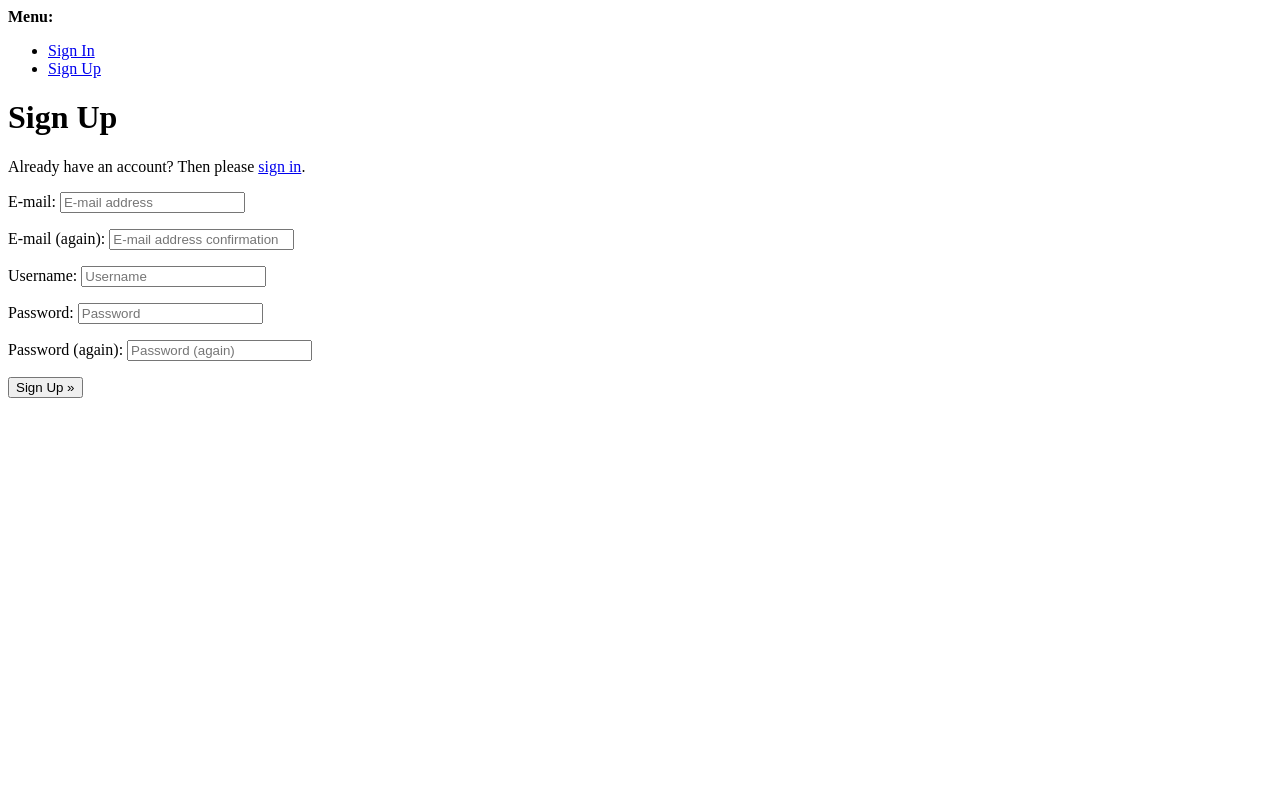
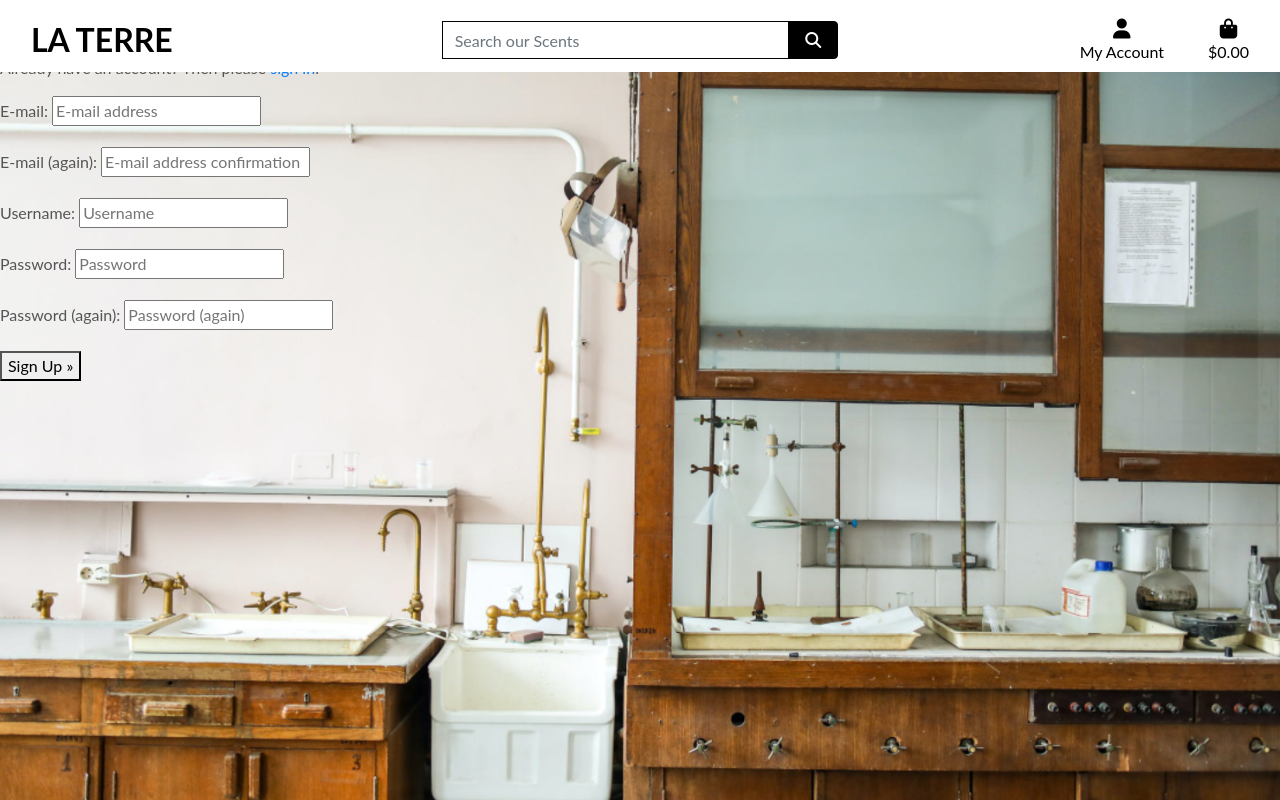
Before and after one commit to csfree87/project5, a Django app: page /accounts/signup/ in a window 1280 px wide. Run offline with Django 3.2, Linux system fonts and the light colour scheme; some libraries are stand-ins or nearby versions.

Commit message:
completed homepage header and css

```diff
--- a/laTerre/settings.py
+++ b/laTerre/settings.py
@@ -147,6 +147,10 @@
 # https://docs.djangoproject.com/en/3.2/howto/static-files/
 
 STATIC_URL = '/static/'
+STATICFILES_DIRS = (os.path.join(BASE_DIR, 'static'),)
+
+MEDIA_URL = '/media/'
+MEDIA_ROOT = os.path.join(BASE_DIR, 'media')
 
 # Default primary key field type
 # https://docs.djangoproject.com/en/3.2/ref/settings/#default-auto-field
--- a/laTerre/urls.py
+++ b/laTerre/urls.py
@@ -15,10 +15,11 @@
 """
 from django.contrib import admin
 from django.urls import path, include
+from django.conf import settings
+from django.conf.urls.static import static
 
 urlpatterns = [
     path('admin/', admin.site.urls),
     path('accounts/', include('allauth.urls')),
     path('', include('home.urls')),
-
-]
+] + static(settings.MEDIA_URL, document_root=settings.MEDIA_ROOT)
--- /dev/null
+++ b/static/css/base.css
@@ -0,0 +1,81 @@
+html {
+    height: 100%;
+}
+
+body {
+    background: url('/media/lab.png') no-repeat center center fixed;
+    background-size: cover;
+    height: calc(100vh - 164px);
+    color: #555;
+    font-family: 'Lato';
+}
+
+/* from Bulma */
+.icon {
+    align-items: center;
+    display: inline-flex;
+    justify-content: center;
+    height: 1.5rem;
+    width: 1.5rem;
+}
+
+.logo-font {
+    text-transform: uppercase;
+}
+
+.main-logo-link {
+    width: fit-content;
+}
+
+.shop-now-button {
+    background: black;
+    color: white;
+    min-width: 260px;
+}
+
+.btn-black {
+    background: black;
+    color: white;
+}
+
+.shop-now-button:hover,
+.shop-now-button:active,
+.shop-now-button:focus,
+.btn-black:hover,
+.btn-black:active,
+.btn-black:focus {
+    background: #222;
+    color: white;
+}
+
+.text-black {
+    color: #000 !important;
+}
+
+.border-black {
+    border: 1px solid black !important;
+}
+
+/* -------------------------------- Media Queries */
+
+/* Slightly larger container on xl screens */
+@media (min-width: 1200px) {
+  .container {
+    max-width: 80%;
+  }
+}
+
+/* fixed top navbar only on medium and up */
+@media (min-width: 992px) {
+    .fixed-top-desktop-only {
+        position: fixed;
+        top: 0;
+        right: 0;
+        left: 0;
+        z-index: 1030;
+    }
+
+    .header-container {
+        padding-top: 164px;
+    }
+}
--- a/base.html
+++ b/templates/base.html
@@ -15,8 +15,11 @@
   {% endblock %}
 
   {% block corecss %}
-  <link rel="stylesheet" href="https://cdn.jsdelivr.net/npm/bootstrap@4.6.1/dist/css/bootstrap.min.css"
-    integrity="sha384-zCbKRCUGaJDkqS1kPbPd7TveP5iyJE0EjAuZQTgFLD2ylzuqKfdKlfG/eSrtxUkn" crossorigin="anonymous">
+  <link rel="stylesheet" href="https://cdn.jsdelivr.net/npm/bootstrap@4.6.1/dist/css/bootstrap.min.css" integrity="sha384-zCbKRCUGaJDkqS1kPbPd7TveP5iyJE0EjAuZQTgFLD2ylzuqKfdKlfG/eSrtxUkn" crossorigin="anonymous">
+  <link rel="preconnect" href="https://fonts.googleapis.com">
+  <link rel="preconnect" href="https://fonts.gstatic.com" crossorigin>
+  <link href="https://fonts.googleapis.com/css2?family=Indie+Flower&display=swap" rel="stylesheet">
+  <link rel="stylesheet" href="{% static 'css/base.css' %}">
   {% endblock %}
 
   {% block extra_css %}
@@ -24,23 +27,21 @@
 
 
   {% block corejs %}
-  <script src="https://cdn.jsdelivr.net/npm/jquery@3.5.1/dist/jquery.min.js"
-    integrity="sha256-9/aliU8dGd2tb6OSsuzixeV4y/faTqgFtohetphbbj0=" crossorigin="anonymous"></script>
-  <script src="https://cdn.jsdelivr.net/npm/bootstrap@4.6.1/dist/js/bootstrap.bundle.min.js"
-    integrity="sha384-fQybjgWLrvvRgtW6bFlB7jaZrFsaBXjsOMm/tB9LTS58ONXgqbR9W8oWht/amnpF" crossorigin="anonymous">
-  </script>
+  <script src="https://kit.fontawesome.com/9397952a5b.js" crossorigin="anonymous"></script>
+  <script src="https://cdn.jsdelivr.net/npm/jquery@3.5.1/dist/jquery.min.js" integrity="sha256-9/aliU8dGd2tb6OSsuzixeV4y/faTqgFtohetphbbj0=" crossorigin="anonymous"></script>
+  <script src="https://cdn.jsdelivr.net/npm/bootstrap@4.6.1/dist/js/bootstrap.bundle.min.js" integrity="sha384-fQybjgWLrvvRgtW6bFlB7jaZrFsaBXjsOMm/tB9LTS58ONXgqbR9W8oWht/amnpF" crossorigin="anonymous"></script>
   {% endblock %}
 
   {% block extra_js %}
   {% endblock %}
 
 
-  <title>La Terre {% block extra_title %} {% block extra_meta %}{% endblock %}</title>
+  <title>La Terre {% block extra_title %}{% endblock %}</title>
 </head>
 
 <body>
   <header class="container-fluid fixed-top">
-    <div class="row">
+    <div id="topnav" class="row bg-white pt-lg-2 d-none d-lg-flex">
       <div class="col-12 col-lg-4 my-auto py-1 py-lg-0 text-center text-lg-left">
         <a href="{% url 'home' %}" class="nav-link main-logo-link">
           <h2 class="logo-font text-black my-0"><strong>La Terre</strong></h2>
```
Also changed, not shown: media/lab.png (added).
